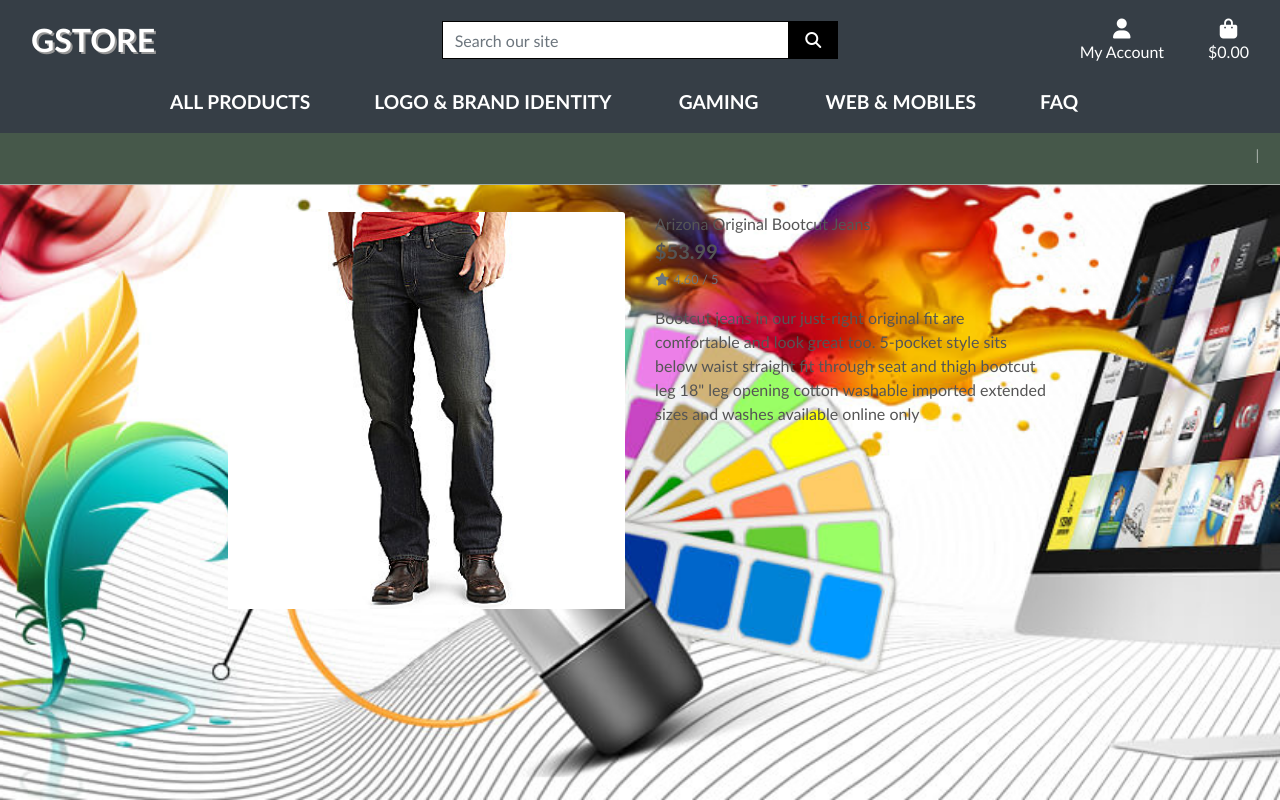
After one commit to LongVN99/Gstore, a Django app: page /products/1 in a window 1280 px wide. The commit adds this page. Run offline with Django 3.2, Linux system fonts and the light colour scheme; data comes from the database, SQL or seed files in the repository; some libraries are stand-ins or nearby versions.

Commit message:
Added product detail functionality

```diff
--- a/home/templates/home/index.html
+++ b/home/templates/home/index.html
@@ -19,7 +19,7 @@
                     </h1>
                     <div class="my-5">
                         <h4>
-                            <a href="" class="shop-now-button btn btn-lg rounded-0 text-uppercase py-3">Shop Now</a>
+                            <a href="{% url 'products' %}" class="shop-now-button btn btn-lg rounded-0 text-uppercase py-3">Shop Now</a>
                         </h4>
                     </div>
                 </div>
--- /dev/null
+++ b/products/templates/products/product_detail.html
@@ -0,0 +1,43 @@
+{% extends "base.html" %}
+{% load static %}
+
+{% block page_header %}
+    <div class="container header-container">
+        <div class="row">
+            <div class="col"></div>
+        </div>
+    </div>
+{% endblock %}
+
+{% block content %}
+    <div class="overlay"></div>
+    <div class="container-fluid">
+        <div class="row">
+            <div class="col-12 col-md-6 col-lg-4 offset-lg-2">
+                <div class="image-container my-5">
+                    {% if product.image %}
+                        <a href="{{ product.image.url }}" target="_blank">
+                            <img class="card-img-top img-fluid" src="{{ product.image.url }}" alt="{{ product.name }}">
+                        </a>
+                        {% else %}
+                        <a href="">
+                            <img class="card-img-top img-fluid" src="{{ MEDIA_URL }}noimage.png" alt="{{ product.name }}">
+                        </a>
+                    {% endif %}
+                </div>
+            </div>
+            <div class="col-12 col-md-6 col-lg-4">
+                <div class="product-details-container mb-5 mt-md-5">
+                    <p class="mb-0">{{ product.name }}</p>
+                    <p class="lead mb-0 text-left font-weight-bold">${{ product.price }}</p>
+                    {% if product.rating %}
+                        <small class="text-muted"><i class="fas fa-star mr-1"></i>{{ product.rating }} / 5</small>
+                    {% else %}
+                        <small class="text-muted">No Rating</small>
+                    {% endif %}
+                    <p class="mt-3">{{ product.description }}</p>
+                </div>
+            </div>
+        </div>
+    </div>
+{% endblock %}
--- a/products/templates/products/products.html
+++ b/products/templates/products/products.html
@@ -26,11 +26,11 @@
                         <div class="col-sm-6 col-md-6 col-lg-4 col-xl-3">
                             <div class="card h-100 border-0">
                                 {% if product.image %}
-                                <a href="">
+                                <a href="{% url 'product_detail' product.id %}">
                                     <img class="card-img-top img-fluid" src="{{ product.image.url }}" alt="{{ product.name }}">
                                 </a>
                                 {% else %}
-                                <a href="">
+                                <a href="{% url 'product_detail' product.id %}">
                                     <img class="card-img-top img-fluid" src="{{ MEDIA_URL }}noimage.png" alt="{{ product.name }}">
                                 </a>
                                 {% endif %}
--- a/products/urls.py
+++ b/products/urls.py
@@ -2,5 +2,6 @@ from django.urls import path
 from . import views
 
 urlpatterns = [
-    path('', views.all_products, name='products')
+    path('', views.all_products, name='products'),
+    path('<product_id>', views.product_detail, name='product_detail'),
 ]
--- a/products/views.py
+++ b/products/views.py
@@ -1,4 +1,4 @@
-from django.shortcuts import render
+from django.shortcuts import render, get_object_or_404
 from .models import Product
 
 # Create your views here.
@@ -13,3 +13,15 @@ def all_products(request):
     }
 
     return render(request, 'products/products.html', context)
+
+
+def product_detail(request, product_id):
+    """ A view to show individual product details """
+
+    product = get_object_or_404(Product, pk=product_id)
+
+    context = {
+        'product': product,
+    }
+
+    return render(request, 'products/product_detail.html', context)
--- a/templates/includes/mobile-top-header.html
+++ b/templates/includes/mobile-top-header.html
@@ -10,7 +10,7 @@
             {% if request.user.is_superuser %}
                 <a href="{% url 'account_logout' %}" class="dropdown-item">Product Management</a>
             {% endif %}
-            <a href="{% url 'profile' %}" class="dropdown-item">My Profile</a>
+
             <a href="{% url 'account_logout' %}" class="dropdown-item">Logout</a>
         {% else %}
             <a href="{% url 'account_signup' %}" class="dropdown-item">Register</a>
```
